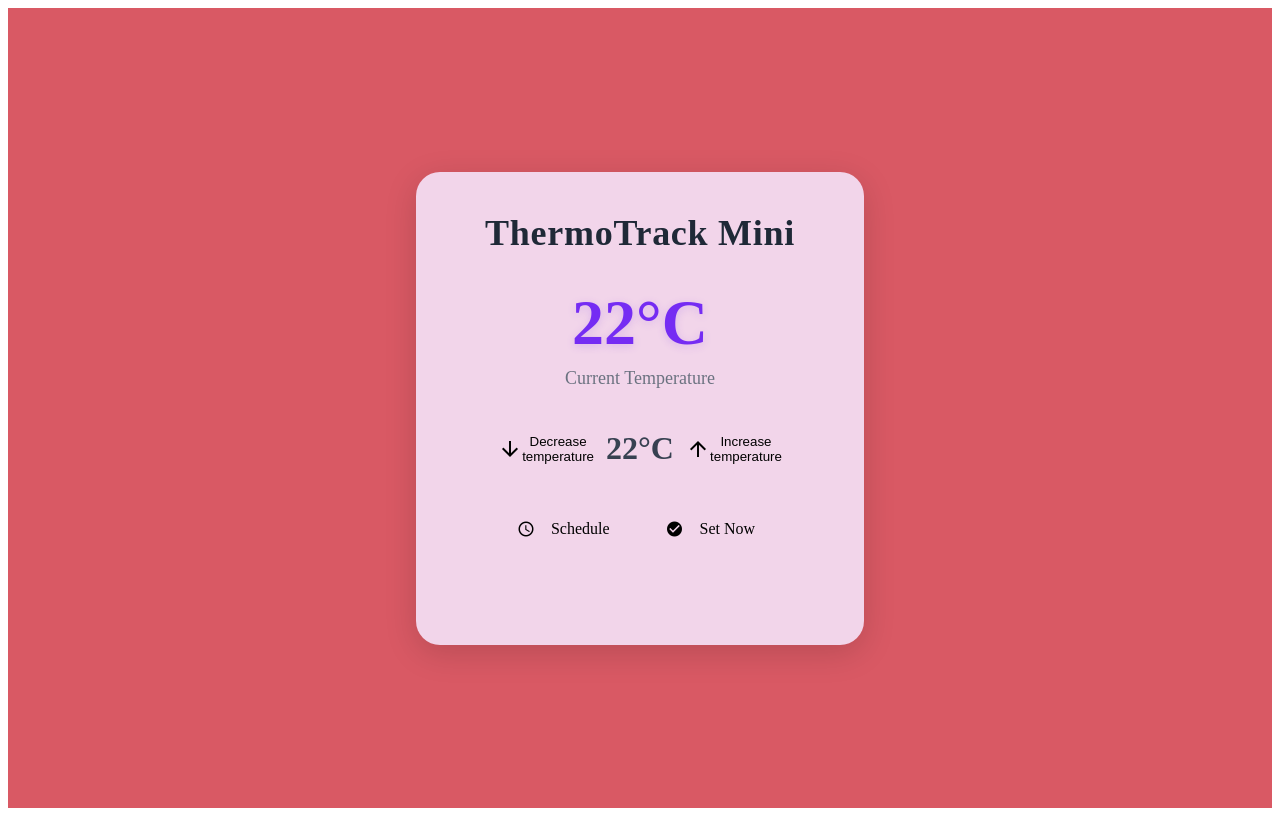
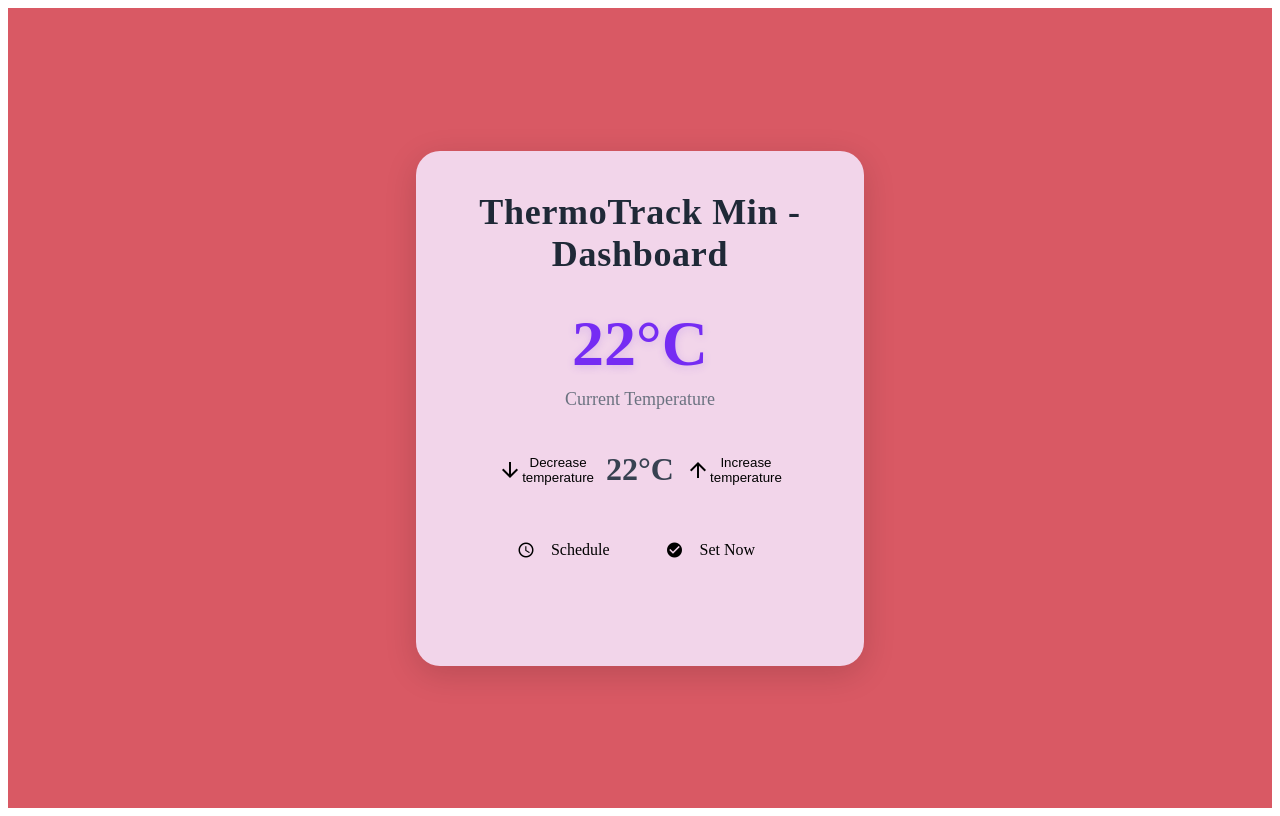
Before and after one commit to Marian2910/ThermoTrack-Mini---UI, an Angular app in the folder thermotrack-mini/: page / in a window 1280 px wide. Built offline with nearby package versions, Linux system fonts and the light colour scheme.

Commit message:
Dashboard designed, dashboard done, build frontend dashboard

```diff
--- a/thermotrack-mini/src/app/app.html
+++ b/thermotrack-mini/src/app/app.html
@@ -1,6 +1,6 @@
 <main class="thermo-main">
   <mat-card class="thermo-card">
-    <mat-card-title class="thermo-title">ThermoTrack Mini</mat-card-title>
+    <mat-card-title class="thermo-title">ThermoTrack Min - Dashboard</mat-card-title>
     <div class="thermo-current">
       <span class="thermo-current-value">{{ currentTemperature }}°C</span>
       <span class="thermo-current-label">Current Temperature</span>
```
